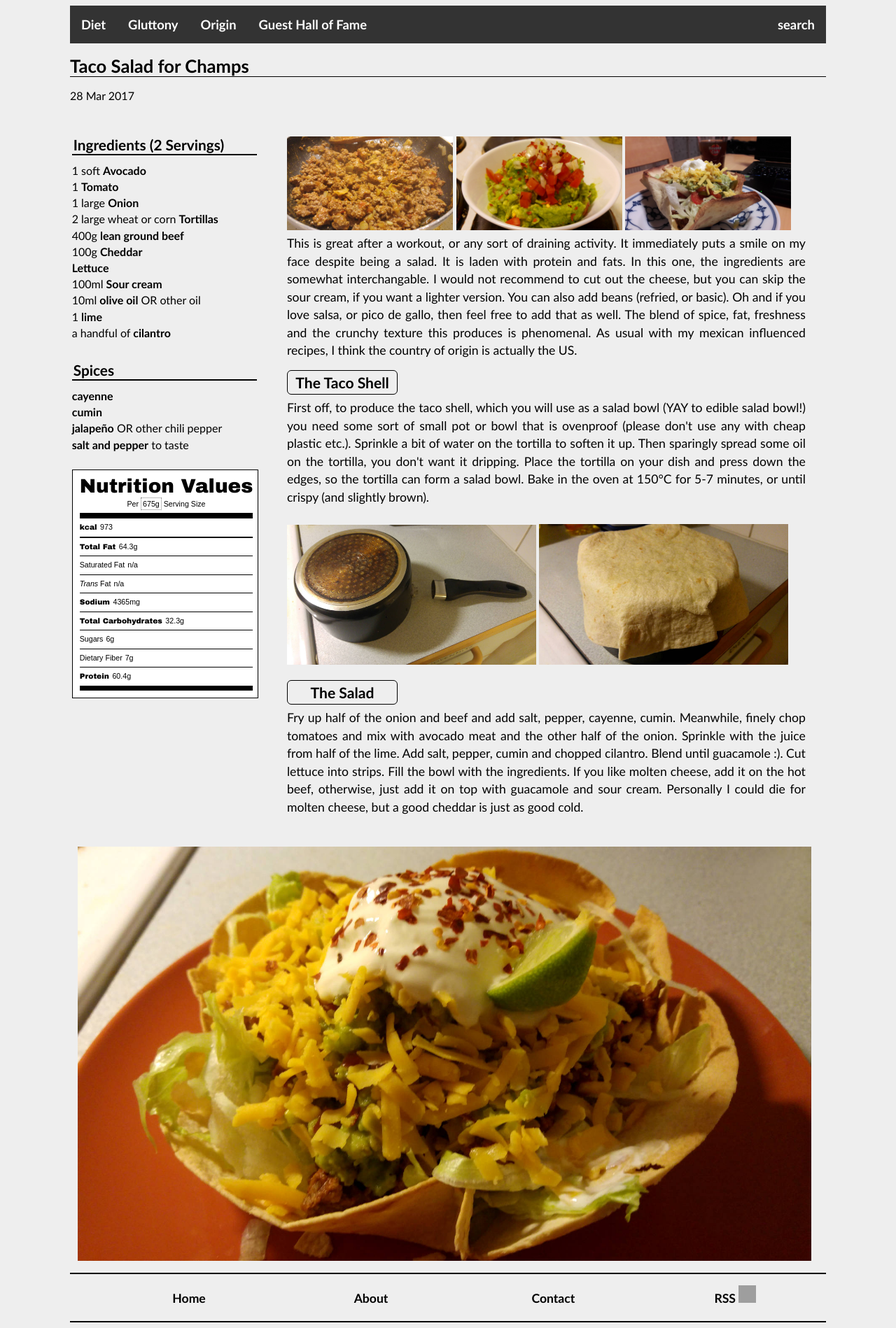
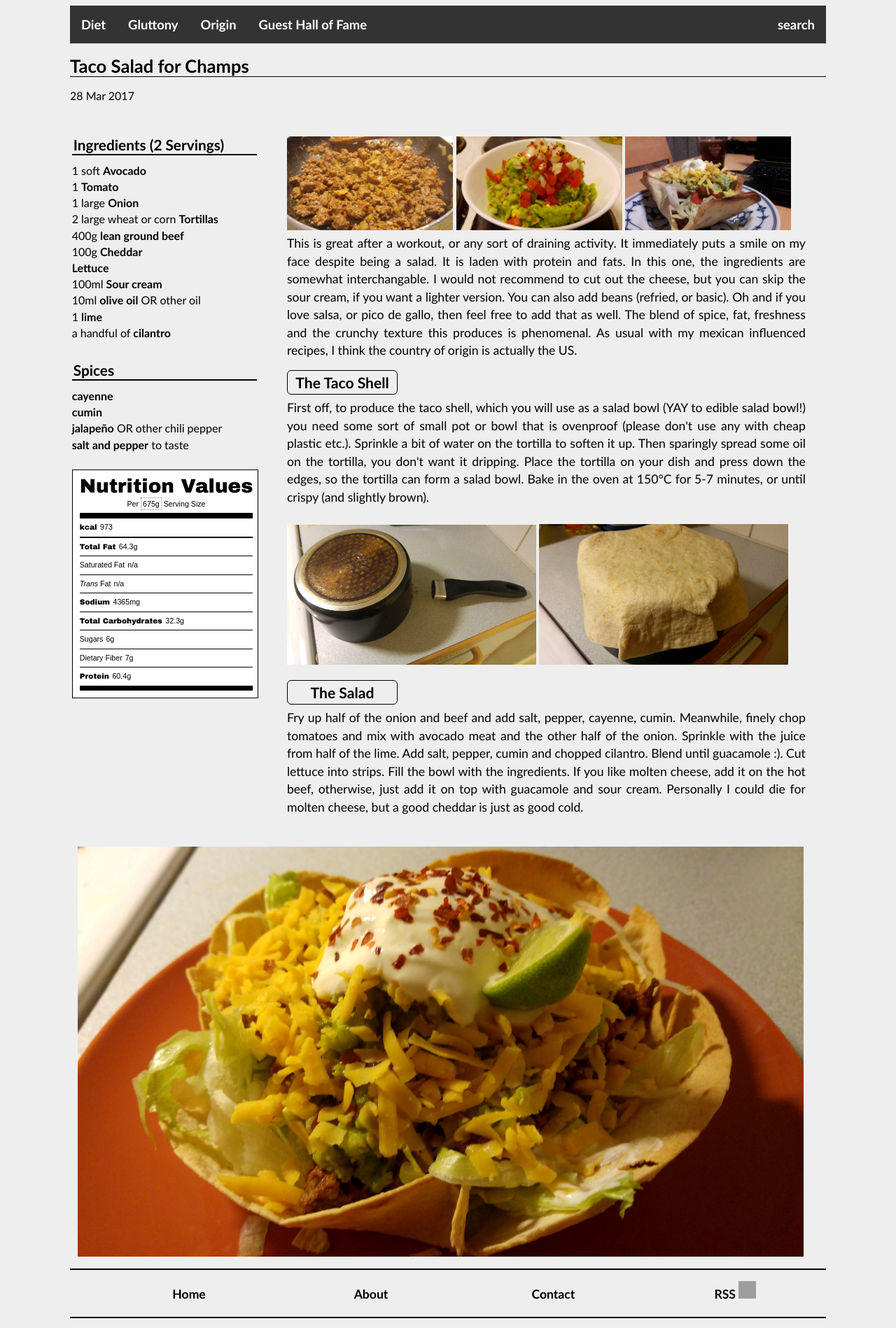
Before and after one commit to gluttonousbear/gluttonousbear.github.io, a Jekyll site: the page built from _posts/2017-03-28-taco-salad-for-champs.html, in a window 1280 px wide. Shown: the whole page at 70% size. Built offline with Jekyll 4.4.1, drawn with Linux system fonts in a browser that asks for light colours; grey boxes are pictures that could not be loaded.

Commit message:
Update 2017-03-28-taco-salad-for-champs.html

```diff
--- a/_posts/2017-03-28-taco-salad-for-champs.html
+++ b/_posts/2017-03-28-taco-salad-for-champs.html
@@ -68,7 +68,7 @@
 
 			<section class="full-page-text">
 				<code>
-					<img src="/images/2017-03-28-taco-salad-for-champs6.jpg" alt="taco salad image" style="width:99%"/>
+					<img src="/images/2017-03-28-taco-salad-for-champs6.jpg" alt="taco salad image" style="width:98%"/>
 
 				</code>
 			</section>
```
